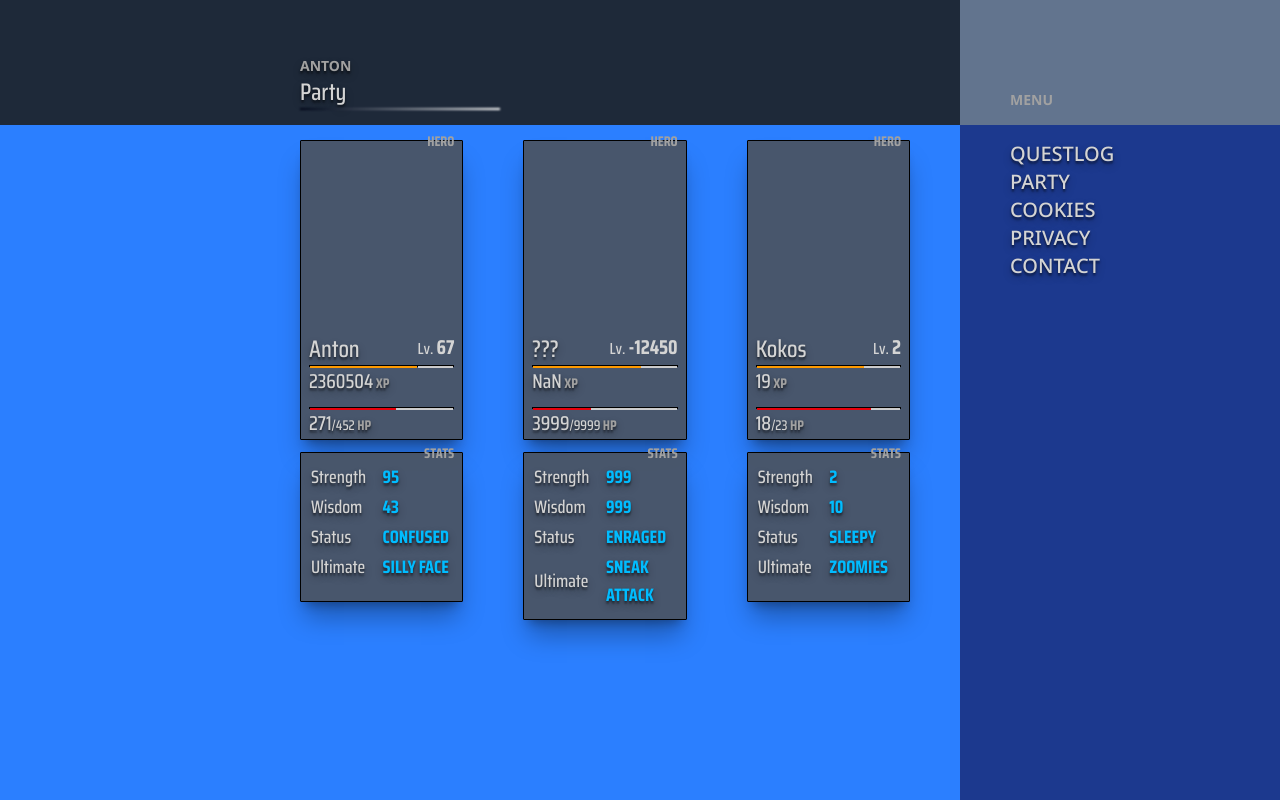
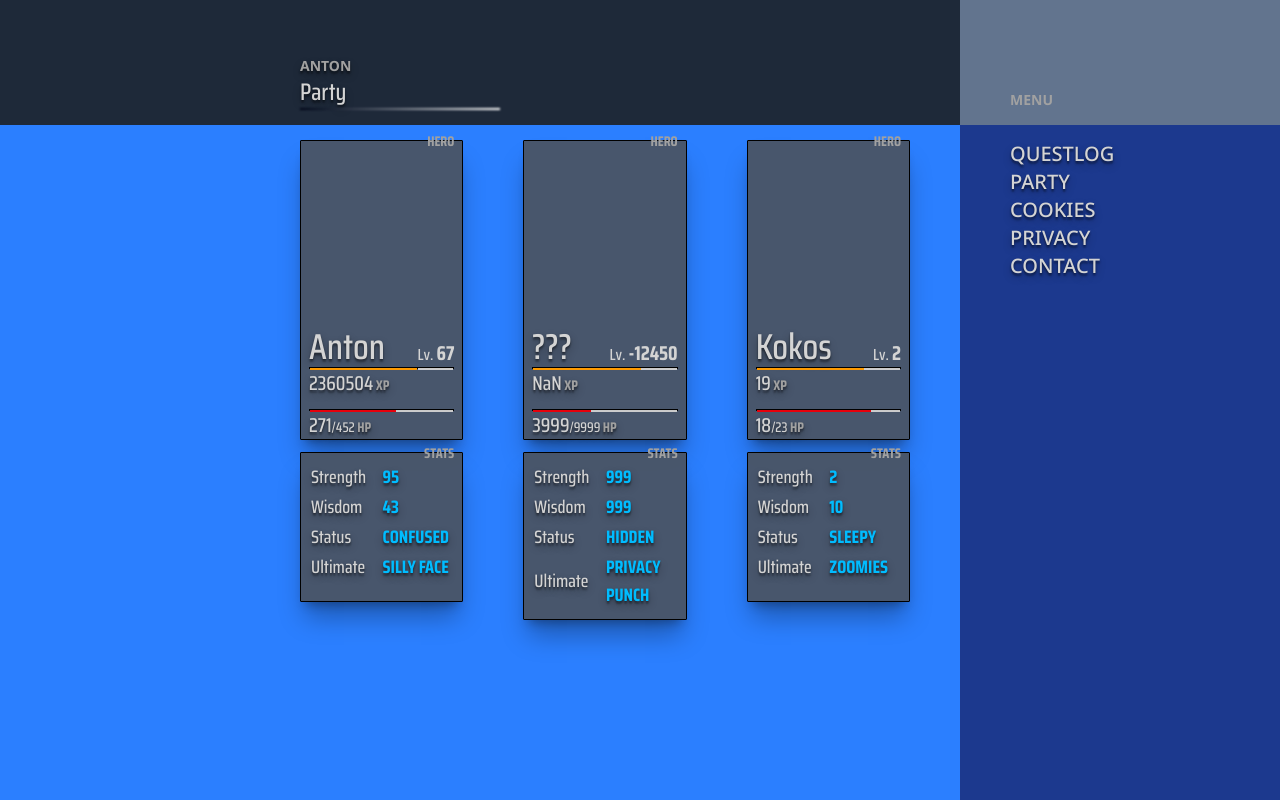
Before and after one commit to audioanton/dev-website-frontend, a Next.js app: page / in a window 1280 px wide. Both pictures are taken after a click on the button "PARTY". Built offline with nearby package versions, Linux system fonts and the light colour scheme.

Commit message:
fixed some styling

```diff
--- a/app/ui/components/PartyMember.tsx
+++ b/app/ui/components/PartyMember.tsx
@@ -80,9 +80,9 @@ const PartyMember = (props: PartyMemberProps) => {
         {/* card stats */}
         <div className="h-40">
           <div>
-            <span className="flex justify-between">
+            <span className="flex justify-between items-end">
               <h3
-                className={`mx-2 text-shadow-lg/30 text-shadow-black text-2xl`}
+                className={`mx-2 text-shadow-lg/30 text-shadow-black text-4xl`}
               >
                 {props.name}
               </h3>
--- a/app/ui/sections/Party.tsx
+++ b/app/ui/sections/Party.tsx
@@ -34,9 +34,9 @@ const Party = ({ fonts }: PartyProps) => {
         level={-12450}
         strength={999}
         wisdom={999}
-        status="enraged"
+        status="hidden"
         abilities={[]}
-        ultimate="sneak attack"
+        ultimate="privacy punch"
         fonts={fonts}
       />
       <PartyMember
```
